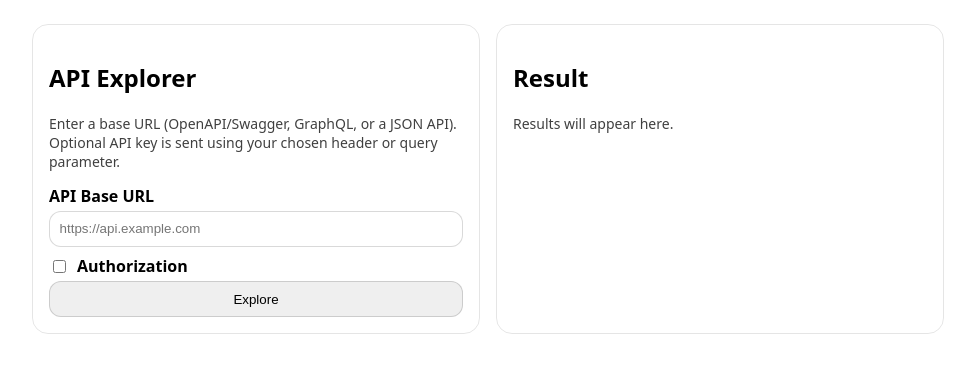
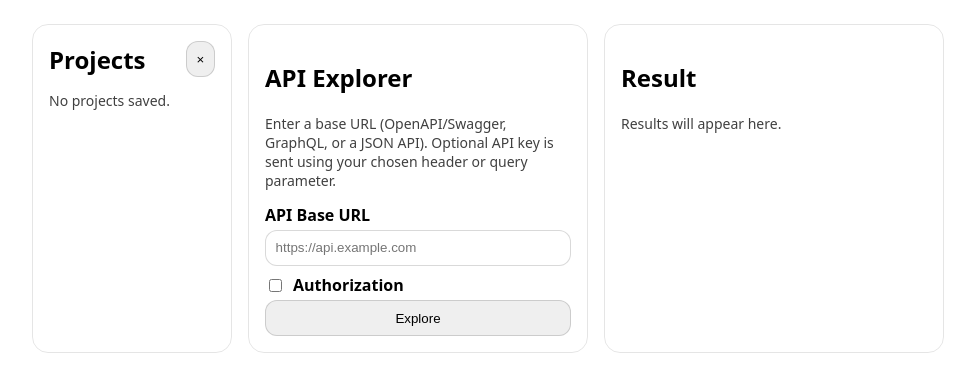
Before and after one commit to mattjblanch/sour-falcon, a Next.js app: page / in a window 1280 px wide. Shown: the top 392 px of the page, without its empty margins (152-1127 px from the left). Built offline with nearby package versions, Linux system fonts and the light colour scheme.

Commit message:
feat: persist projects

```diff
--- a/app/globals.css
+++ b/app/globals.css
@@ -10,4 +10,5 @@ button { cursor: pointer; }
 pre { overflow: auto; background: rgba(0,0,0,.04); padding: .75rem; border-radius: 12px; }
 .small { font-size: .875rem; opacity: .75; }
 .grid { display:grid; gap: 1rem; grid-template-columns: 1fr 1fr; }
-@media (max-width: 900px) { .grid { grid-template-columns: 1fr; } }
+.grid.with-projects { grid-template-columns: 200px 1fr 1fr; }
+@media (max-width: 900px) { .grid, .grid.with-projects { grid-template-columns: 1fr; } }
--- a/app/page.tsx
+++ b/app/page.tsx
@@ -1,15 +1,49 @@
 'use client';
-import React, { useState } from 'react';
-import ApiForm from '../components/ApiForm';
-import Explorer from '../components/Explorer';
+import React, { useState, useEffect } from 'react';
+import ApiForm from "../components/ApiForm";
+import Explorer from "../components/Explorer";
+import ProjectsPane, { Project } from "../components/ProjectsPane";
 
 export default function Page() {
   const [result, setResult] = useState<any | null>(null);
   const [loading, setLoading] = useState(false);
   const [error, setError] = useState<string | null>(null);
+  const [projects, setProjects] = useState<Project[]>([]);
+  const [showProjects, setShowProjects] = useState(true);
+  const [lastPayload, setLastPayload] = useState<any | null>(null);
+
+  useEffect(() => {
+    if (typeof window === "undefined") return;
+    try {
+      const raw = localStorage.getItem("projects");
+      if (raw) setProjects(JSON.parse(raw));
+    } catch {}
+  }, []);
+
+  function persist(list: Project[]) {
+    if (typeof window !== "undefined")
+      localStorage.setItem("projects", JSON.stringify(list));
+  }
+
+  function handleSaveProject() {
+    if (!result) return;
+    const name = prompt("Project name?");
+    if (!name) return;
+    const newList = [
+      ...projects.filter((p) => p.name !== name),
+      { name, result, baseUrl: lastPayload?.baseUrl },
+    ];
+    setProjects(newList);
+    persist(newList);
+  }
+
+  function handleSelectProject(p: Project) {
+    setResult(p.result);
+    setShowProjects(false);
+  }
 
   async function onSubmit(payload: { baseUrl: string; apiKey?: string; headerName?: string; authScheme?: string; authMethod?: string; queryName?: string }) {
-    setLoading(true); setError(null); setResult(null);
+    setLoading(true); setError(null); setResult(null); setLastPayload(payload);
     try {
       const res = await fetch('/api/introspect', {
         method: 'POST',
@@ -30,19 +64,45 @@ export default function Page() {
   }
 
   return (
-    <main className="grid">
+    <>
+      {!showProjects && (
+        <button onClick={() => setShowProjects(true)} style={{ width: "auto", marginBottom: "1rem" }}>
+          Show Projects
+        </button>
+      )}
+      <main className={`grid ${showProjects ? "with-projects" : ""}`}>
+        {showProjects && (
+          <section className="card">
+            <ProjectsPane
+              projects={projects}
+              onSelect={handleSelectProject}
+              onClose={() => setShowProjects(false)}
+            />
+          </section>
+        )}
         <section className="card">
           <h1>API Explorer</h1>
-        <p className="small">Enter a base URL (OpenAPI/Swagger, GraphQL, or a JSON API). Optional API key is sent using your chosen header or query parameter.</p>
+          <p className="small">
+            Enter a base URL (OpenAPI/Swagger, GraphQL, or a JSON API). Optional API key is sent using your chosen header or query
+            parameter.
+          </p>
           <ApiForm onSubmit={onSubmit} disabled={loading} />
         </section>
         <section className="card">
           <h2>Result</h2>
           {loading && <p>Scanning…</p>}
-        {error && <p style={{color:'crimson'}}>Error: {error}</p>}
-        {!loading && !error && result && <Explorer data={result}/>}
+          {error && <p style={{ color: "crimson" }}>Error: {error}</p>}
+          {!loading && !error && result && (
+            <>
+              <button onClick={handleSaveProject} style={{ width: "auto", marginBottom: ".5rem" }}>
+                Save Project
+              </button>
+              <Explorer data={result} />
+            </>
+          )}
           {!loading && !error && !result && <p className="small">Results will appear here.</p>}
         </section>
       </main>
+    </>
   );
 }
--- /dev/null
+++ b/components/ProjectsPane.tsx
@@ -0,0 +1,27 @@
+'use client';
+import React from 'react';
+
+export interface Project {
+  name: string;
+  result: any;
+  baseUrl?: string;
+}
+
+export default function ProjectsPane({ projects, onSelect, onClose }:{ projects: Project[]; onSelect:(p:Project)=>void; onClose:()=>void; }) {
+  return (
+    <div>
+      <div style={{display:'flex',justifyContent:'space-between',alignItems:'center'}}>
+        <h2 style={{margin:0}}>Projects</h2>
+        <button onClick={onClose} style={{width:'auto'}}>×</button>
+      </div>
+      {projects.length === 0 && <p className="small">No projects saved.</p>}
+      <ul style={{listStyle:'none',padding:0,margin:0}}>
+        {projects.map(p => (
+          <li key={p.name} style={{marginTop:'.5rem'}}>
+            <button onClick={()=>onSelect(p)} style={{width:'100%',textAlign:'left'}}>{p.name}</button>
+          </li>
+        ))}
+      </ul>
+    </div>
+  );
+}
```
Lines whose indentation alone changed are shown as unchanged.
